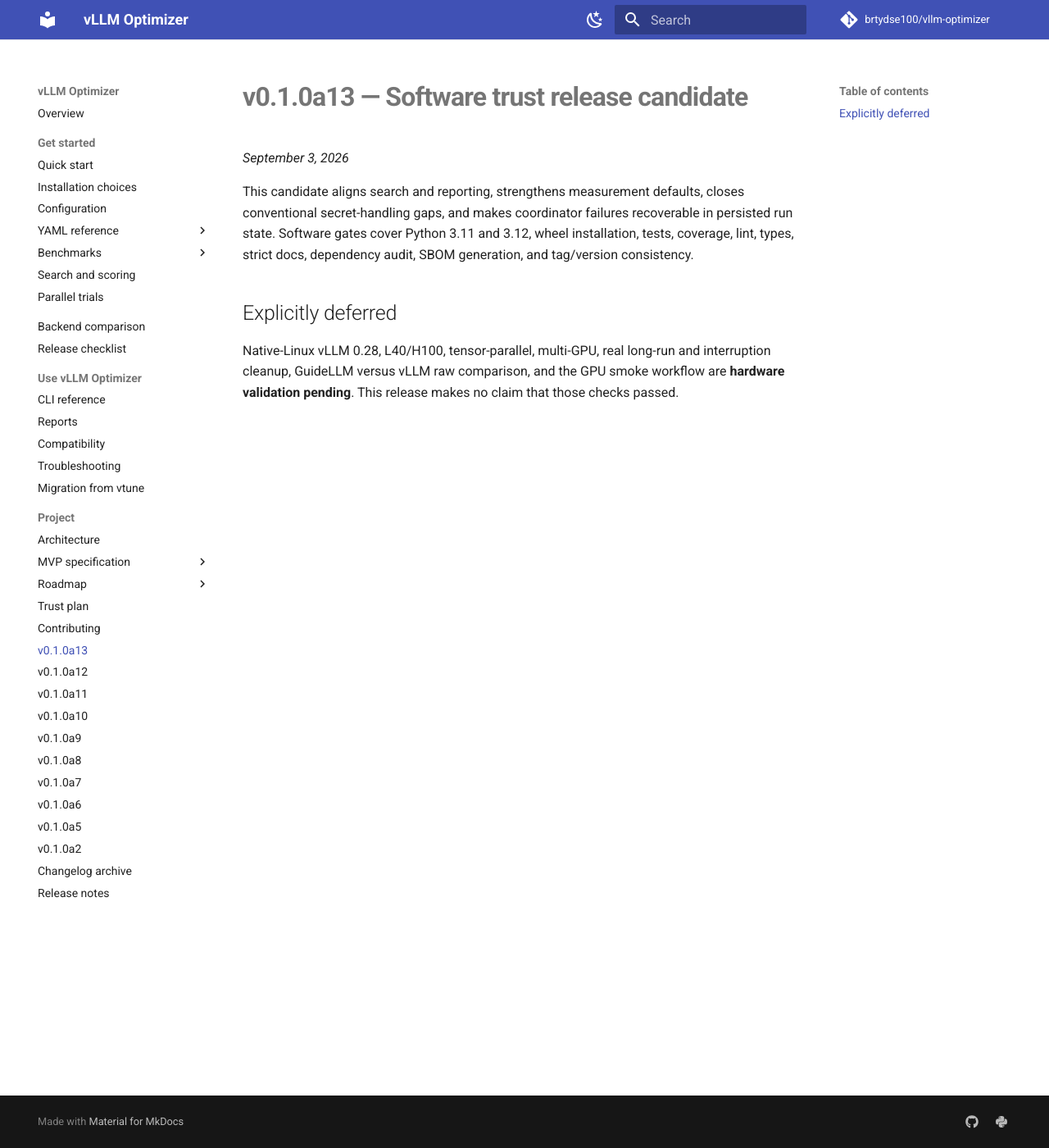
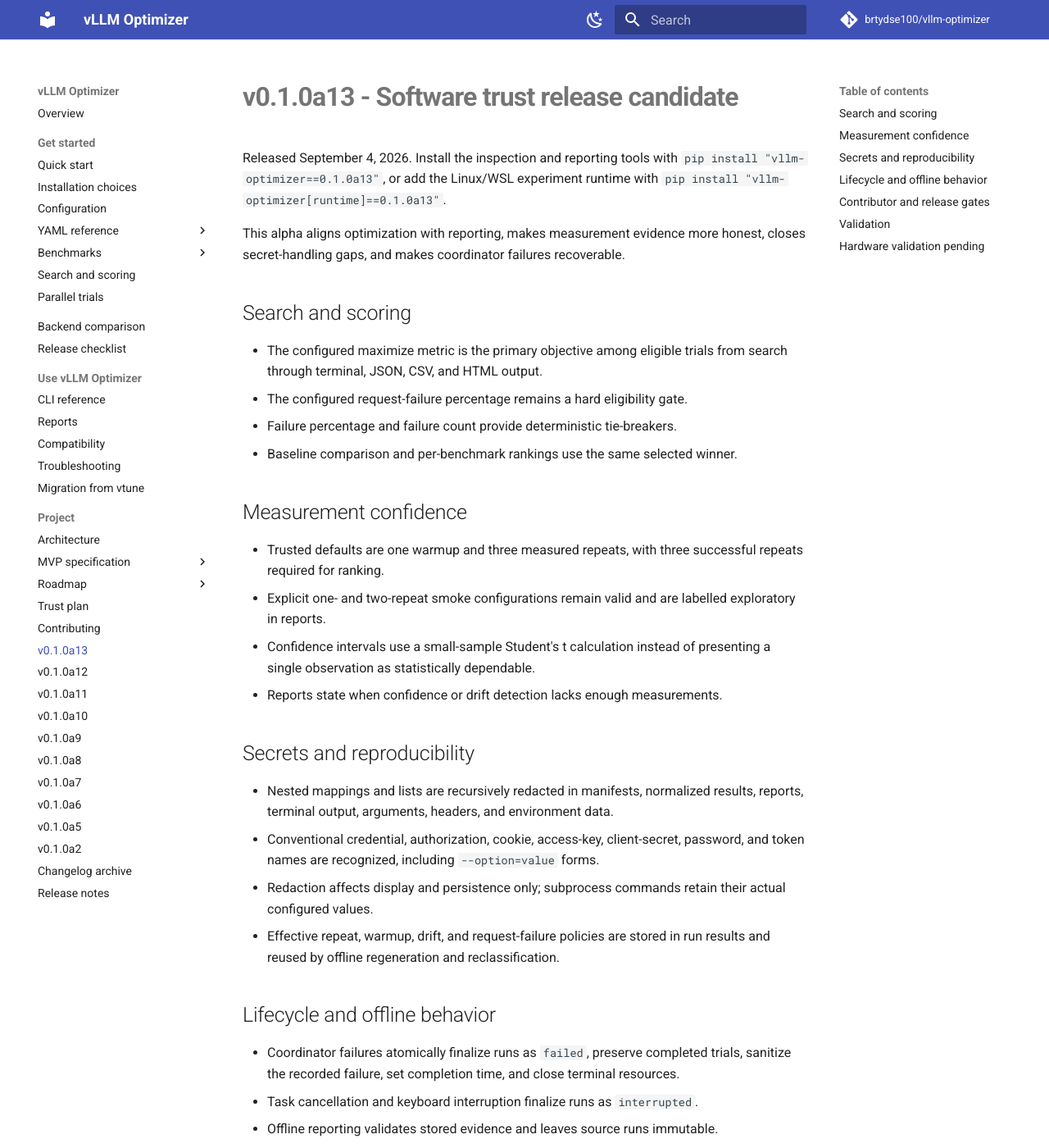
Before and after one commit to brtydse100/vTune, an MkDocs documentation site: the page built from docs/releases/v0.1.0a13.md, in a window 1280 px wide and 1400 px high. Shown: the whole window at 82% size. Built offline with MkDocs 1.6.1 and Material for MkDocs 9.7.7, drawn with Linux system fonts in a browser that asks for light colours; comment, search, counter and statistics services are not loaded; some of the changed text lies outside the part shown.

Commit message:
docs: expand v0.1.0a13 release notes

```diff
--- a/docs/releases/v0.1.0a13.md
+++ b/docs/releases/v0.1.0a13.md
@@ -1,16 +1,76 @@
-# v0.1.0a13 — Software trust release candidate
+# v0.1.0a13 - Software trust release candidate
 
-_September 3, 2026_
+Released September 4, 2026. Install the inspection and reporting tools with
+`pip install "vllm-optimizer==0.1.0a13"`, or add the Linux/WSL experiment
+runtime with `pip install "vllm-optimizer[runtime]==0.1.0a13"`.
 
-This candidate aligns search and reporting, strengthens measurement defaults,
-closes conventional secret-handling gaps, and makes coordinator failures
-recoverable in persisted run state. Software gates cover Python 3.11 and 3.12,
-wheel installation, tests, coverage, lint, types, strict docs, dependency audit,
-SBOM generation, and tag/version consistency.
+This alpha aligns optimization with reporting, makes measurement evidence more
+honest, closes secret-handling gaps, and makes coordinator failures recoverable.
 
-## Explicitly deferred
+## Search and scoring
+
+- The configured maximize metric is the primary objective among eligible
+  trials from search through terminal, JSON, CSV, and HTML output.
+- The configured request-failure percentage remains a hard eligibility gate.
+- Failure percentage and failure count provide deterministic tie-breakers.
+- Baseline comparison and per-benchmark rankings use the same selected winner.
+
+## Measurement confidence
+
+- Trusted defaults are one warmup and three measured repeats, with three
+  successful repeats required for ranking.
+- Explicit one- and two-repeat smoke configurations remain valid and are
+  labelled exploratory in reports.
+- Confidence intervals use a small-sample Student's t calculation instead of
+  presenting a single observation as statistically dependable.
+- Reports state when confidence or drift detection lacks enough measurements.
+
+## Secrets and reproducibility
+
+- Nested mappings and lists are recursively redacted in manifests, normalized
+  results, reports, terminal output, arguments, headers, and environment data.
+- Conventional credential, authorization, cookie, access-key, client-secret,
+  password, and token names are recognized, including `--option=value` forms.
+- Redaction affects display and persistence only; subprocess commands retain
+  their actual configured values.
+- Effective repeat, warmup, drift, and request-failure policies are stored in
+  run results and reused by offline regeneration and reclassification.
+
+## Lifecycle and offline behavior
+
+- Coordinator failures atomically finalize runs as `failed`, preserve completed
+  trials, sanitize the recorded failure, set completion time, and close terminal
+  resources.
+- Task cancellation and keyboard interruption finalize runs as `interrupted`.
+- Offline reporting validates stored evidence and leaves source runs immutable.
+- Legacy reports reconstruct compatible benchmark policy from their manifests.
+
+## Contributor and release gates
+
+- Added deterministic Ruff, formatting, mypy, pytest, and coverage settings.
+- Added synthetic integration and fault-injection coverage for scheduling,
+  search, retries, processes, CLI behavior, reporting, and run finalization.
+- CI tests Python 3.11 and 3.12 using non-editable installations and clean
+  wheels; Python 3.12 owns the deterministic risk-focused coverage gate.
+- Publication requires tests, coverage, lint, types, strict documentation,
+  dependency audit, SBOM, package validation, version consistency, and matching
+  private-regression evidence.
+- Production modules were split by responsibility and remain at or below 150
+  lines.
+
+## Validation
+
+- The combined public and available private suites passed: 152 tests and 12
+  subtests.
+- Python 3.11 and 3.12 package workflows passed, including clean wheel tests.
+- Repository coverage was 84%; all 34 risk-focused module thresholds passed on
+  the designated coverage job.
+- Ruff, formatting, Linux and Windows mypy checks, strict documentation, Twine,
+  `pip check`, dependency audit, and archive inspection passed.
+
+## Hardware validation pending
 
 Native-Linux vLLM 0.28, L40/H100, tensor-parallel, multi-GPU, real long-run and
 interruption cleanup, GuideLLM versus vLLM raw comparison, and the GPU smoke
-workflow are **hardware validation pending**. This release makes no claim that
-those checks passed.
+workflow remain **hardware validation pending**. This release makes no claim
+that those checks passed.
```
